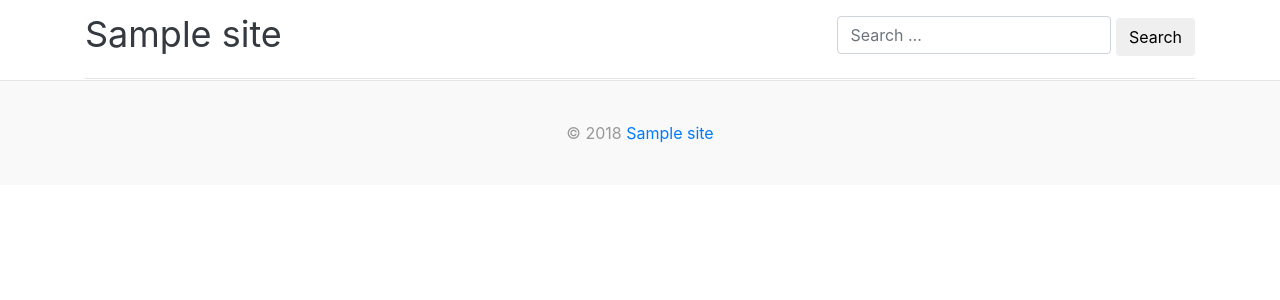
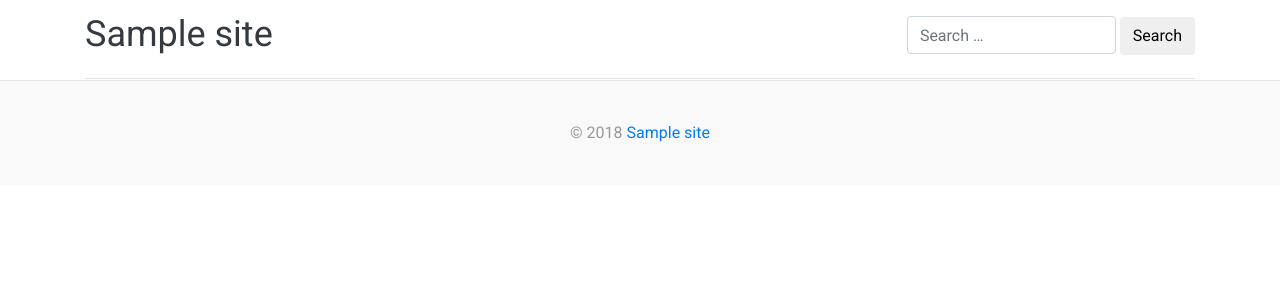
Before and after one commit to friism/blog, a WordPress theme: template wordpress/friism/page.php in a window 1280 px wide. Shown: the top 300 px of the page. Run offline with PHP 8.4 and a stand-in for WordPress, Linux system fonts and the light colour scheme; the site name, menu and one post (Sample post) are stand-ins, and other content is empty.

Commit message:
better font

```diff
--- a/wordpress/friism/functions.php
+++ b/wordpress/friism/functions.php
@@ -15,7 +15,8 @@ function wpb_add_googleanalytics() { ?>
 
 function theme_styles() {
 
-	wp_enqueue_style( 'bootstrap_css', 'https://stackpath.bootstrapcdn.com/bootstrap/4.1.1/css/bootstrap.min.css' );
+  wp_enqueue_style( 'bootstrap_css', 'https://stackpath.bootstrapcdn.com/bootstrap/4.1.1/css/bootstrap.min.css' );
+  wp_enqueue_style( 'roboto_font', 'https://fonts.googleapis.com/css?family=Roboto' );
 	wp_enqueue_style( 'main_css', get_template_directory_uri() . '/style.css' );
 }
 add_action( 'wp_enqueue_scripts', 'theme_styles');
--- a/wordpress/friism/style.css
+++ b/wordpress/friism/style.css
@@ -12,13 +12,16 @@
  Text Domain:
 */
 
+body {
+  font-family: 'Roboto', sans-serif;
+}
+
 .blog-header {
     line-height: 1;
     border-bottom: 1px solid #e5e5e5;
   }
 
   .blog-header-logo {
-    /* font-family: "Playfair Display", Georgia, "Times New Roman", serif; */
     font-size: 2.25rem;
   }
 
@@ -27,7 +30,6 @@
   }
 
   h1, h2, h3, h4, h5, h6 {
-    /* font-family: "Playfair Display", Georgia, "Times New Roman", serif; */
   }
 
   .display-4 {
```
